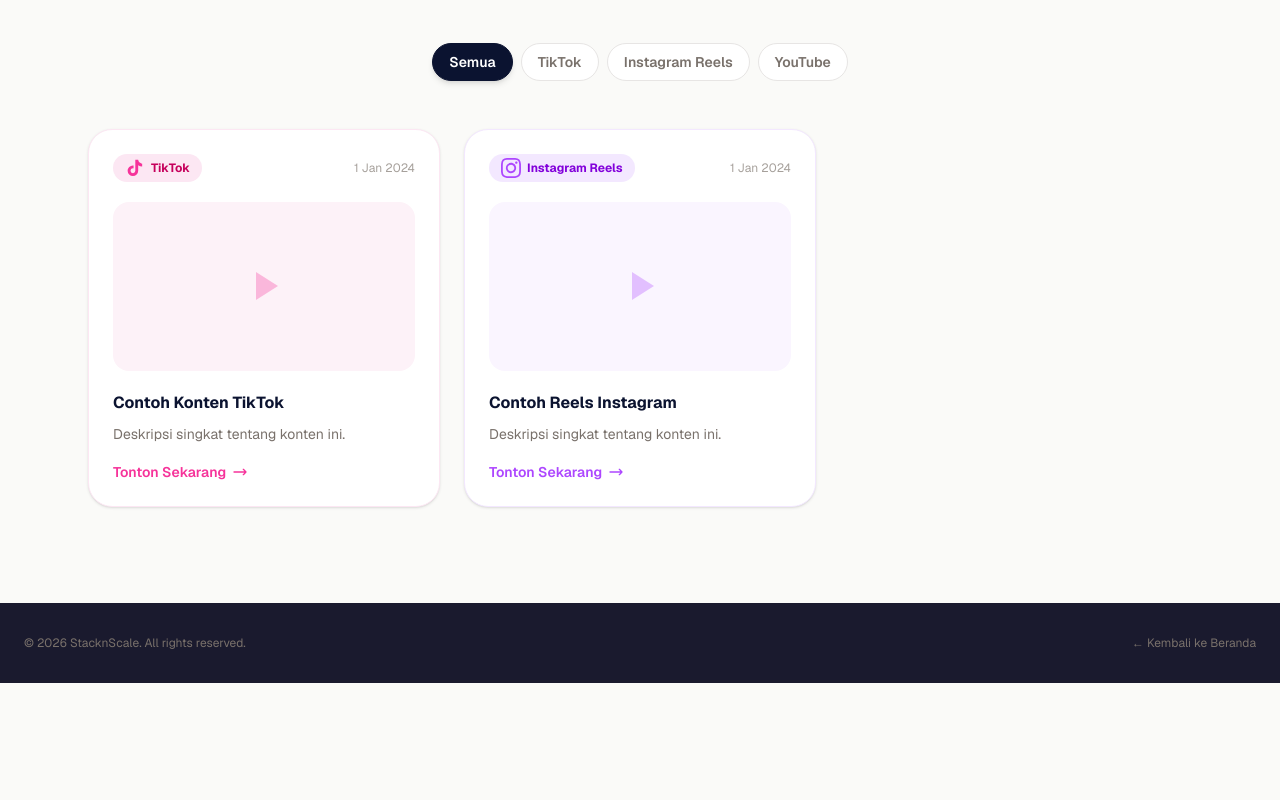
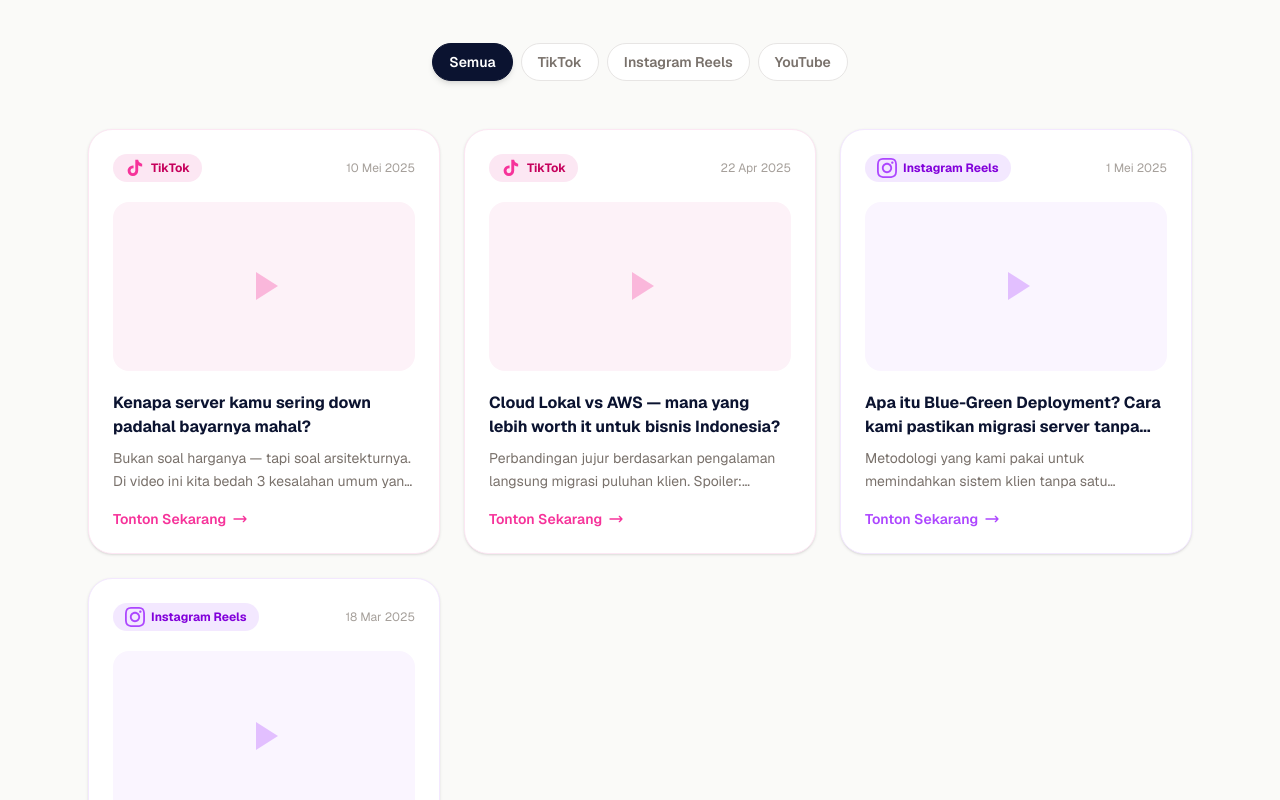
Before and after one commit to agilalaydrus/stacknscale, a Next.js app in the folder frontend/: page /content in a window 1280 px wide. Shown: the part 340-1140 px from the top of the page. Before the commit the page ends 1023 px from the top, so only its background shows below. Built offline with nearby package versions, Linux system fonts and the light colour scheme.

Commit message:
fix copywriting, favicon, replace placeholder images

```diff
--- a/frontend/app/blog/data.ts
+++ b/frontend/app/blog/data.ts
@@ -5,8 +5,8 @@ export type Article = {
   category: string;
   date: string;
   readingTime: string;
-  coverImage: string; // Replace with your image URL
-  content: string; // HTML string or plain text paragraphs
+  coverImage: string;
+  content: string;
 };
 
 export const articles: Article[] = [
@@ -17,7 +17,7 @@ export const articles: Article[] = [
     category: "Cloud",
     date: "15 Mei 2025",
     readingTime: "6 menit",
-    coverImage: "https://placehold.co/1200x630/1A1A2E/F8F7F4?text=Cloud+Migration", // ← Ganti URL gambar Anda
+    coverImage: "https://images.unsplash.com/photo-1667372393119-3d4c48d07fc9?w=1200&q=80",
     content: `
       <p>Pertanyaan ini sering muncul di awal sesi konsultasi kami: <strong>"Apa bedanya Cloud Lokal dan AWS?"</strong> Jawabannya sederhana dari sisi teknis, tapi luar biasa dari sisi keuangan.</p>
 
@@ -47,7 +47,7 @@ export const articles: Article[] = [
     category: "DevOps",
     date: "2 April 2025",
     readingTime: "8 menit",
-    coverImage: "https://placehold.co/1200x630/1A1A2E/7C3AED?text=Blue-Green+Deployment", // ← Ganti URL gambar Anda
+    coverImage: "https://images.unsplash.com/photo-1558494949-ef010cbdcc31?w=1200&q=80",
     content: `
       <p>Ketakutan terbesar klien saat mendengar kata "migrasi server" adalah downtime. Dan itu wajar — setiap menit sistem tidak bisa diakses berarti transaksi yang gagal, reputasi yang tercoreng, dan SLA yang dilanggar.</p>
 
@@ -74,7 +74,7 @@ export const articles: Article[] = [
     category: "Security",
     date: "18 Maret 2025",
     readingTime: "7 menit",
-    coverImage: "https://placehold.co/1200x630/1A1A2E/059669?text=Cyber+Security+Audit", // ← Ganti URL gambar Anda
+    coverImage: "https://images.unsplash.com/photo-1550751827-4bd374c3f58b?w=1200&q=80",
     content: `
       <p>Setelah melakukan puluhan audit keamanan untuk perusahaan skala menengah hingga enterprise, kami menemukan pola yang konsisten: celah yang sama terus muncul, bukan karena tim IT tidak kompeten, tapi karena mereka tidak punya waktu atau framework yang tepat untuk mendeteksinya.</p>
 
@@ -103,7 +103,7 @@ export const articles: Article[] = [
     category: "Architecture",
     date: "5 Februari 2025",
     readingTime: "10 menit",
-    coverImage: "https://placehold.co/1200x630/1A1A2E/F59E0B?text=Scalable+Architecture", // ← Ganti URL gambar Anda
+    coverImage: "https://images.unsplash.com/photo-1523961131990-5ea7c61b2107?w=1200&q=80",
     content: `
       <p>Flash sale adalah ujian sesungguhnya untuk sebuah infrastruktur. Traffic bisa naik 1000x dalam hitungan menit, lalu turun kembali ke normal dalam beberapa jam. Tantangannya: bagaimana merancang sistem yang elastis — scale up cepat saat butuh, tidak boros biaya saat traffic normal.</p>
 
--- a/frontend/app/content/data.ts
+++ b/frontend/app/content/data.ts
@@ -11,22 +11,36 @@ export interface ContentItem {
 }
 
 export const contentItems: ContentItem[] = [
-  // TikTok
   {
     id: '1',
     platform: 'tiktok',
-    title: 'Contoh Konten TikTok',
-    description: 'Deskripsi singkat tentang konten ini.',
+    title: 'Kenapa server kamu sering down padahal bayarnya mahal?',
+    description: 'Bukan soal harganya — tapi soal arsitekturnya. Di video ini kita bedah 3 kesalahan umum yang bikin server kolaps meski spek tinggi.',
     url: 'https://www.tiktok.com/@stacknscale.id',
-    date: '2024-01-01',
+    date: '2025-05-10',
   },
-  // Instagram Reels
   {
     id: '2',
+    platform: 'tiktok',
+    title: 'Cloud Lokal vs AWS — mana yang lebih worth it untuk bisnis Indonesia?',
+    description: 'Perbandingan jujur berdasarkan pengalaman langsung migrasi puluhan klien. Spoiler: jawabannya tergantung use case.',
+    url: 'https://www.tiktok.com/@stacknscale.id',
+    date: '2025-04-22',
+  },
+  {
+    id: '3',
     platform: 'instagram',
-    title: 'Contoh Reels Instagram',
-    description: 'Deskripsi singkat tentang konten ini.',
+    title: 'Apa itu Blue-Green Deployment? Cara kami pastikan migrasi server tanpa downtime',
+    description: 'Metodologi yang kami pakai untuk memindahkan sistem klien tanpa satu transaksi pun yang gagal. Explained in 60 seconds.',
     url: 'https://www.instagram.com/stacknscale.id',
-    date: '2024-01-01',
+    date: '2025-05-01',
+  },
+  {
+    id: '4',
+    platform: 'instagram',
+    title: '5 celah keamanan yang paling sering kami temukan saat audit sistem',
+    description: 'Dari ratusan audit yang sudah kami jalankan, polanya selalu sama. Cek apakah sistem kamu masih punya salah satunya.',
+    url: 'https://www.instagram.com/stacknscale.id',
+    date: '2025-03-18',
   },
 ];
--- a/frontend/app/layout.tsx
+++ b/frontend/app/layout.tsx
@@ -12,16 +12,15 @@ const geistMono = Geist_Mono({
   subsets: ["latin"],
 });
 
-// UPDATE: SEO, Open Graph (Share Link Image), dan Favicon
 export const metadata: Metadata = {
   title: "StacknScale | IT & Cloud Consultant",
   description: "Layanan end-to-end audit IT, migrasi cloud, dan software development untuk skala Enterprise.",
   icons: {
     icon: [
-      { url: '/favicon.ico' },
-      { url: '/logo.png', type: 'image/png' },
+      { url: '/logo-mark.png', type: 'image/png' },
     ],
-    apple: '/logo.png',
+    apple: '/logo-mark.png',
+    shortcut: '/logo-mark.png',
   },
   openGraph: {
     title: 'StacknScale | Strategic IT Solutions',
@@ -30,7 +29,7 @@ export const metadata: Metadata = {
     siteName: 'StacknScale',
     images: [
       {
-        url: '/og-image.jpg', // Memanggil gambar banner di folder public/
+        url: '/og-image.jpg',
         width: 1200,
         height: 630,
       },
@@ -48,19 +47,6 @@ export default function RootLayout({
   return (
     <html lang="id" className={`${geistSans.variable} ${geistMono.variable} h-full antialiased scroll-smooth`}>
       <head>
-        {/* GOOGLE ANALYTICS */}
-        {/* TODO: Ganti tulisan G-XXXXXXXXXX di bawah ini dengan Measurement ID Google Analytics Anda */}
-        <script async src="https://www.googletagmanager.com/gtag/js?id=G-XXXXXXXXXX"></script>
-        <script
-          dangerouslySetInnerHTML={{
-            __html: `
-              window.dataLayer = window.dataLayer || [];
-              function gtag(){dataLayer.push(arguments);}
-              gtag('js', new Date());
-              gtag('config', 'G-XXXXXXXXXX');
-            `,
-          }}
-        />
       </head>
       <body className="min-h-full flex flex-col">{children}</body>
     </html>
--- a/frontend/app/portfolio/page.tsx
+++ b/frontend/app/portfolio/page.tsx
@@ -9,23 +9,20 @@ type Project = {
   title: string;
   caption: string;
   description: string;
-  image: string;       // ← Ganti dengan URL gambar Anda
-  link: string;        // ← URL project / case study / demo
+  image: string;
+  link: string;
   linkLabel: string;
   tags: string[];
   featured?: boolean;
 };
 
-// ============================================================
-// DATA PORTFOLIO — Ganti image URL dan detail sesuai project Anda
-// ============================================================
 const projects: Project[] = [
   {
     title: "Migrasi Cloud Fintech Cashplus",
     caption: "Local Cloud Migration · 2024",
     description:
       "Migrasi arsitektur sistem pembayaran dari AWS ke Cloud Lokal. Memangkas biaya operasional 40% tanpa downtime, menggunakan Blue-Green Deployment dan replikasi database real-time.",
-    image: "https://placehold.co/800x500/1A1A2E/7C3AED?text=Cashplus+Migration", // ← Ganti URL gambar
+    image: "https://images.unsplash.com/photo-1667372393119-3d4c48d07fc9?w=800&q=80",
     link: "https://cashplus.id",
     linkLabel: "Kunjungi Cashplus",
     tags: ["Cloud Migration", "DevOps", "MySQL Replication"],
@@ -35,8 +32,8 @@ const projects: Project[] = [
     title: "Infrastruktur Flash Sale Puas.id",
     caption: "Scalable Architecture · 2024",
     description:
-      "Redesign total infrastruktur DevOps untuk menangani lonjakan traffic flash sale. Hasil: 0% downtime, response time < 200ms di puncak 1 juta request/menit.",
-    image: "https://placehold.co/800x500/1A1A2E/059669?text=Puas.id+Infrastructure", // ← Ganti URL gambar
+      "Redesign total infrastruktur DevOps untuk menangani lonjakan traffic flash sale. Hasil: 0% downtime, response time di bawah 200ms di puncak 1 juta request per menit.",
+    image: "https://images.unsplash.com/photo-1558494949-ef010cbdcc31?w=800&q=80",
     link: "https://puas.id",
     linkLabel: "Kunjungi Puas.id",
     tags: ["High Availability", "Auto-scaling", "Redis", "RabbitMQ"],
@@ -47,7 +44,7 @@ const projects: Project[] = [
     caption: "Private Cloud Architecture · 2023",
     description:
       "Konsultasi dan implementasi Private Cloud on-premise. Setup bare-metal server, virtualisasi dengan Proxmox, dan jaringan internal yang aman untuk operasional internal.",
-    image: "https://placehold.co/800x500/1A1A2E/F59E0B?text=Metroreload+Private+Cloud", // ← Ganti URL gambar
+    image: "https://images.unsplash.com/photo-1523961131990-5ea7c61b2107?w=800&q=80",
     link: "https://metroreload.biz",
     linkLabel: "Kunjungi Metroreload",
     tags: ["Private Cloud", "Proxmox", "Bare-metal", "Networking"],
@@ -57,7 +54,7 @@ const projects: Project[] = [
     caption: "Cyber Security Audit · 2024",
     description:
       "Audit menyeluruh pada sistem ERP klien enterprise. Ditemukan dan ditutup 12 celah kerentanan kritis. Implementasi standar keamanan kelas perbankan, hasil akhir: Grade A+.",
-    image: "https://placehold.co/800x500/1A1A2E/DC2626?text=Security+Audit", // ← Ganti URL gambar
+    image: "https://images.unsplash.com/photo-1550751827-4bd374c3f58b?w=800&q=80",
     link: "/#audit-form",
     linkLabel: "Jadwalkan Audit",
     tags: ["Security Audit", "Penetration Testing", "Compliance"],
@@ -67,7 +64,7 @@ const projects: Project[] = [
     caption: "Product & DevOps · 2023",
     description:
       "Kolaborasi pengembangan platform cloud management Maxcloud. Kontribusi pada pipeline CI/CD, monitoring stack (Grafana + Prometheus), dan optimasi infrastruktur backend.",
-    image: "https://placehold.co/800x500/1A1A2E/0EA5E9?text=Maxcloud+Platform", // ← Ganti URL gambar
+    image: "https://images.unsplash.com/photo-1551288049-bebda4e38f71?w=800&q=80",
     link: "https://maxcloud.id",
     linkLabel: "Kunjungi Maxcloud",
     tags: ["CI/CD", "Monitoring", "Grafana", "Kubernetes"],
@@ -76,8 +73,8 @@ const projects: Project[] = [
     title: "Sistem Integrasi Bisnis Multi-Platform",
     caption: "Business Integration · 2024",
     description:
-      "Merancang dan mengimplementasikan sistem integrasi antara ERP, CRM, dan platform e-commerce klien. Otomatisasi alur data real-time yang sebelumnya manual.",
-    image: "https://placehold.co/800x500/1A1A2E/8B5CF6?text=Business+Integration", // ← Ganti URL gambar
+      "Merancang dan mengimplementasikan sistem integrasi antara ERP, CRM, dan platform e-commerce klien. Otomatisasi alur data real-time yang sebelumnya dikerjakan secara manual.",
+    image: "https://images.unsplash.com/photo-1518770660439-4636190af475?w=800&q=80",
     link: "/#audit-form",
     linkLabel: "Diskusikan Proyek Serupa",
     tags: ["System Integration", "API Gateway", "Automation", "ETL"],
```
Also changed, not shown: frontend/app/icon.png (added).
